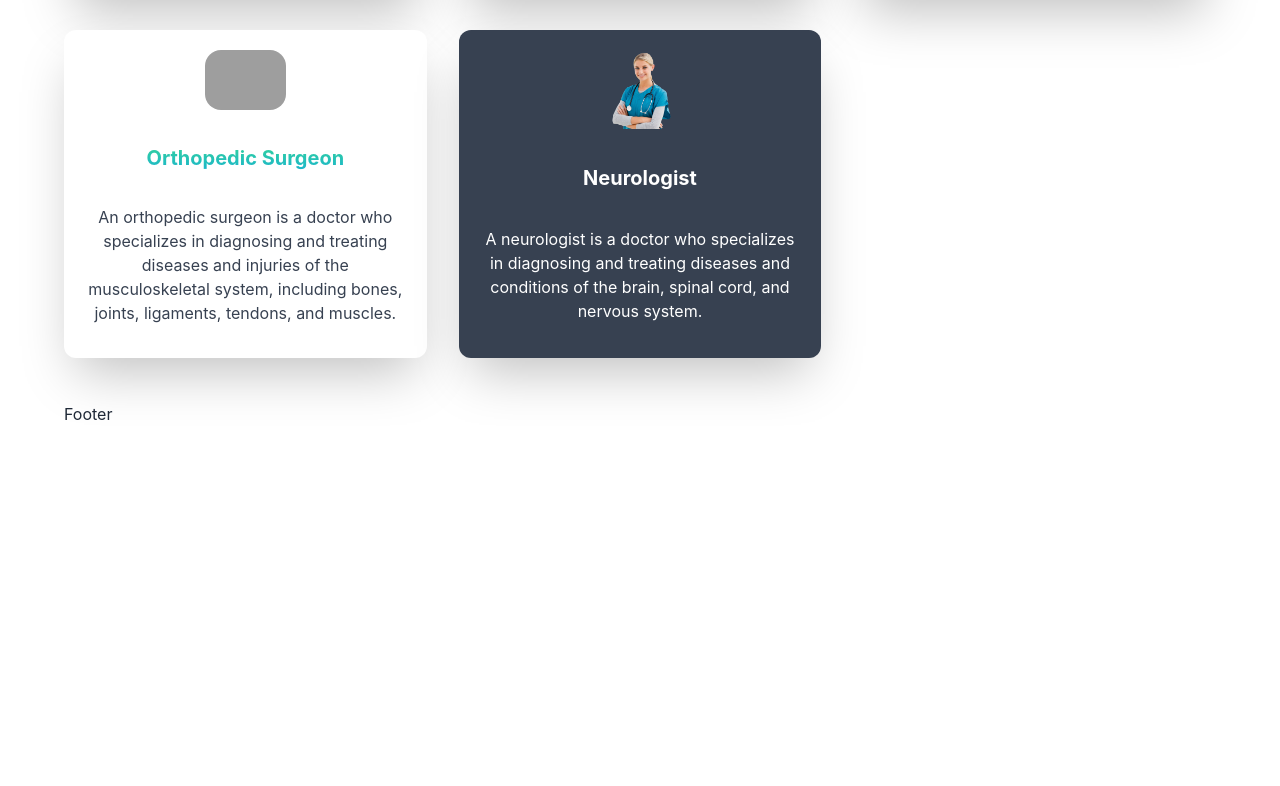
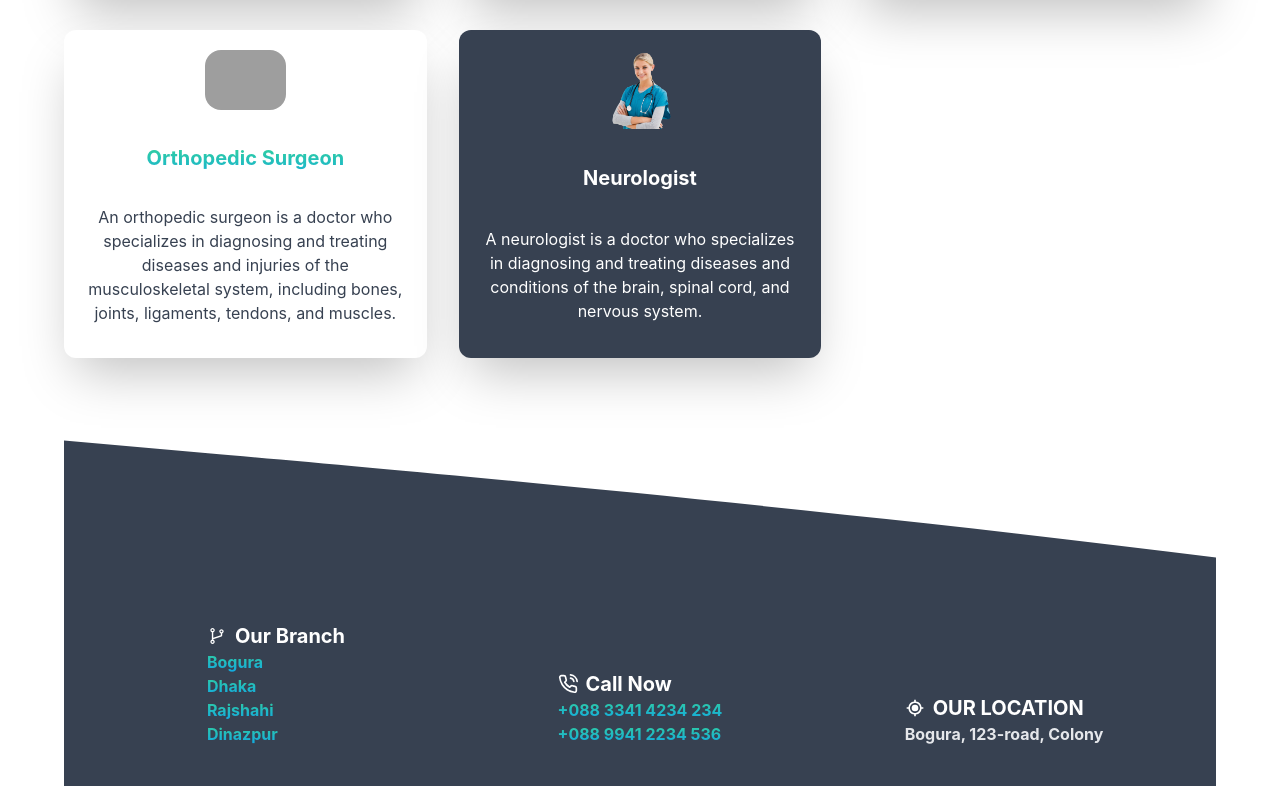
Before and after one commit to ahm-fahim/doctors-hub, a React (Create React App) app in the folder doctor-hub-client/: page / in a window 1280 px wide. Shown: the part 1343-2129 px from the top of the page. Before the commit the page ends 1769 px from the top, so only its background shows below. Built offline with nearby package versions, Linux system fonts and the light colour scheme; grey boxes are pictures that could not be loaded; what tailwindcss-gradient would draw is missing.

Commit message:
footer done

```diff
--- a/doctor-hub-client/src/SharedComponents/Footer/Footer.js
+++ b/doctor-hub-client/src/SharedComponents/Footer/Footer.js
@@ -1,7 +1,45 @@
 import React from "react";
+import { FiPhoneCall } from "react-icons/fi";
+import { BiCurrentLocation } from "react-icons/bi";
+import { AiOutlineBranches } from "react-icons/ai";
+import waves from "../../assets/images/wave.svg";
 
 const Footer = () => {
-    return <div>Footer</div>;
+    const footerBg = {
+        backgroundImage: `url(${waves})`,
+    };
+    return (
+        <div
+            className="bg-cover bg-no-repeat h-96 text-white md:grid grid-cols-3 gap-5 justify-items-center items-end p-5 md:p-10"
+            style={footerBg}
+        >
+            <div className="mt-10">
+                <span className="text-xl flex items-center font-bold">
+                    <AiOutlineBranches className="mr-2" /> Our Branch
+                </span>
+                <p className="text-gradient font-bold">Bogura</p>
+                <p className="text-gradient font-bold">Dhaka</p>
+                <p className="text-gradient font-bold">Rajshahi</p>
+                <p className="text-gradient font-bold">Dinazpur</p>
+            </div>
+            <div className="mt-10">
+                <span className="text-xl flex items-center font-bold">
+                    <FiPhoneCall className="mr-2" /> Call Now
+                </span>
+                <p className="text-gradient font-bold">+088 3341 4234 234</p>
+                <p className="text-gradient font-bold">+088 9941 2234 536</p>
+            </div>
+            <div className="mt-10">
+                <h3 className="text-xl font-bold flex items-center">
+                    <BiCurrentLocation className="mr-2" />
+                    OUR LOCATION
+                </h3>
+                <p className="font-bold text-gray-200">
+                    Bogura, 123-road, Colony
+                </p>
+            </div>
+        </div>
+    );
 };
 
 export default Footer;
```
Also changed, not shown: doctor-hub-client/src/assets/images/wave.svg (added).
